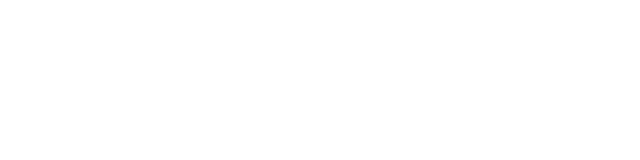
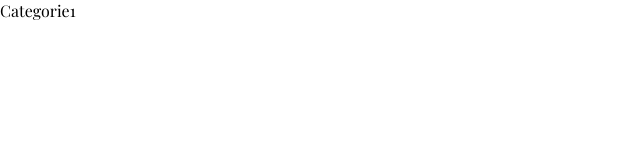
Before and after one commit to KouMa24/bolsa-web, a React (Create React App) app: page /category1 in a window 1280 px wide. Before the commit this address had no page. Shown: the top 160 px of the page, without its empty margins (0-640 px from the left). Built offline with nearby package versions, Linux system fonts and the light colour scheme.

Commit message:
cambio de nombre a category

```diff
--- a/src/App.js
+++ b/src/App.js
@@ -1,7 +1,7 @@
 import React from "react";
 import { BrowserRouter as Router, Route, Routes } from "react-router-dom";
 import Home from "./pages/Home";
-import Categorie1 from "./pages/Categorie1"
+import Category1 from "./pages/Category1"
 
 function App() {
   return (
@@ -9,7 +9,7 @@
       <Router>
         <Routes>
           <Route path="/" element={< Home />} />
-		  <Route path="/categorie1" element={< Categorie1 />} />
+		      <Route path="/category1" element={< Category1 />} />
         </Routes>
       </Router>
     </div>
--- a/src/pages/Categorie1.jsx
+++ b/src/pages/Category1.jsx
@@ -1,9 +1,9 @@
 import React from 'react'
 
-const Categorie1 = () => {
+const Category1 = () => {
   return (
     <div>Categorie1</div>
   )
 }
 
-export default Categorie1
+export default Category1
```
